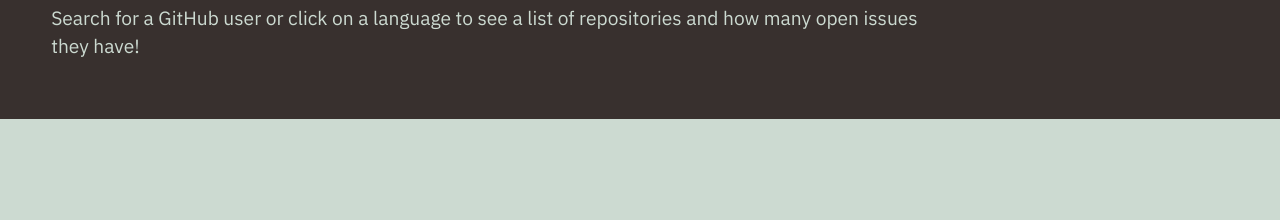
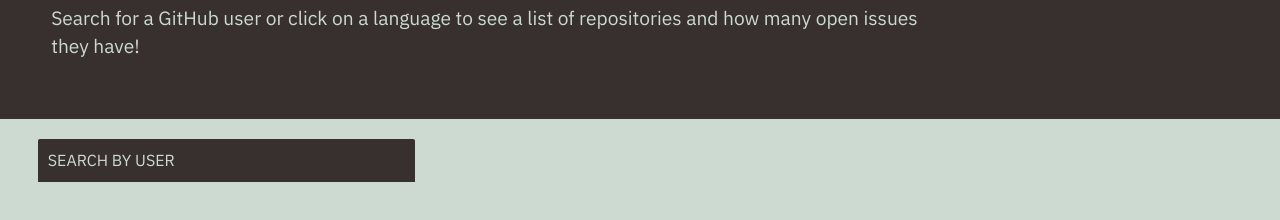
Before and after one commit to ryanlopez12/git-it-done, a plain HTML site: page index.html in a window 1280 px wide. Shown: the part 114-334 px from the top of the page. Drawn offline with Linux system fonts and the light colour scheme; no server answers.

Commit message:
6.2.3 added 2

```diff
--- a/index.html
+++ b/index.html
@@ -20,7 +20,9 @@
 
 
   <main class="flex-row justify-space-between">
-    <div class="col-12 col-md-4"></div>
+    <div class="col-12 col-md-4">
+      <div class="card-header text-uppercase">Search By User</div>
+    </div>
     <div class="col-12 col-md-8"></div>
 
   </main>
```
